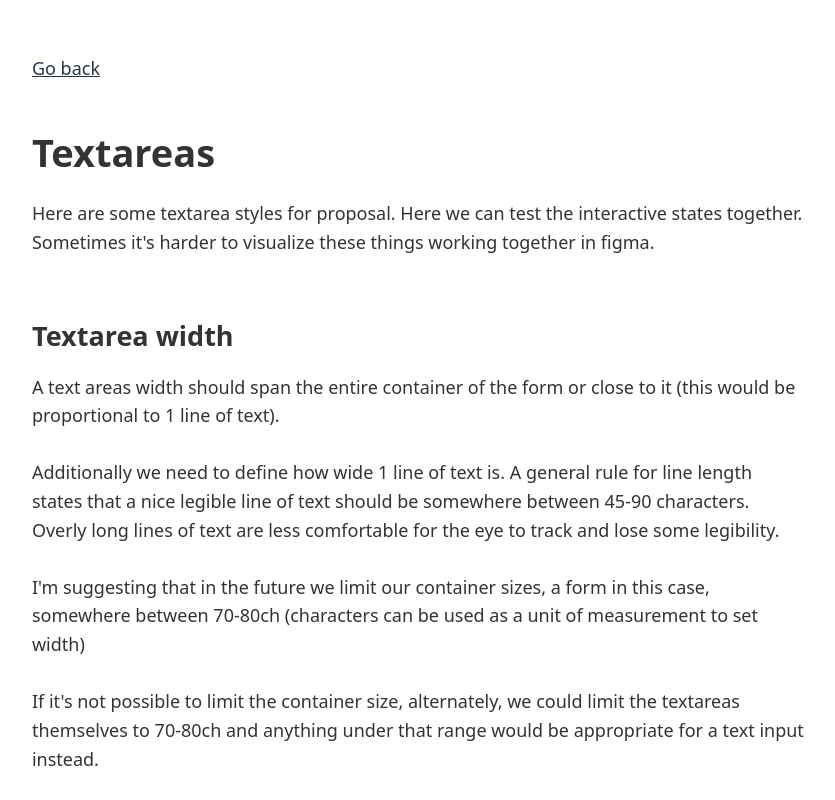
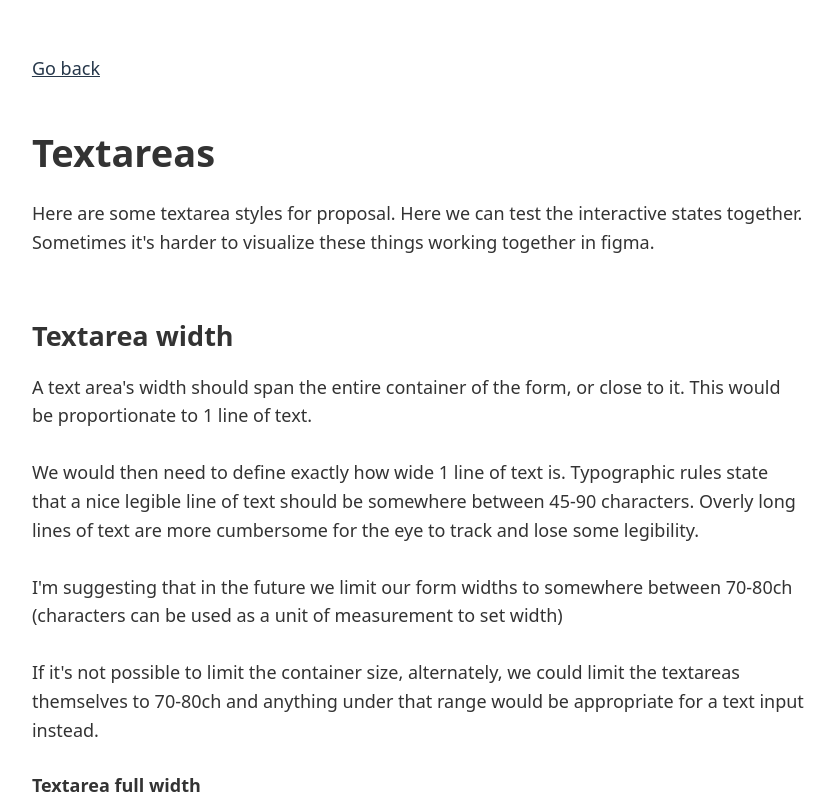
Before and after one commit to nmakuch/sandbox, a Next.js app: page /textarea in a window 1280 px wide. Shown: the top 800 px of the page, without its empty margins (222-1057 px from the left). Built offline with nearby package versions, Linux system fonts and the light colour scheme.

Commit message:
copy check

```diff
--- a/pages/text-inputs.js
+++ b/pages/text-inputs.js
@@ -55,11 +55,11 @@ export default function Inputs() {
                         </p>
                         <p>
                             Additionally we need to define how wide 1 line of text is.
-                            A general rule for <a href="https://practicaltypography.com/line-length.html">line length</a> states that a nice legible line of text
-                            should be somewhere between 45-90 characters. Overly long lines of text are less comfortable for the eye to track and lose some legibility.
+                            A general rule for <a href="https://practicaltypography.com/line-length.html">line length</a> states that they
+                            should be somewhere between 45-90 characters are easier to read. Overly long lines of text are more cumbersome for the eye to track and lose some legibility.
                         </p>
                         <p>
-                            I'm suggesting that in the future we limit our container sizes, a form in this case, somewhere between 70-80ch (characters can be used as a unit of measurement to set width)
+                            I'm suggesting that in the future we limit our widths to somewhere between 70-80ch (characters can be used as a unit of measurement to set width)
                         </p>
                         <p>
                             If it's not possible to limit the container size, alternately, we could limit the text inputs themselves to 70-80ch and anything over that range would be appropriate for a textarea instead.
--- a/pages/textarea.js
+++ b/pages/textarea.js
@@ -26,11 +26,11 @@ export default function Inputs() {
 
                     <section className={styles.InputsSection}>
                         <h2>Textarea width</h2>
-                        <p>A text areas width should span the entire container of the form or close to it (this would be proportional to 1 line of text).</p>
+                        <p>A text area's width should span the entire container of the form, or close to it. This would be proportionate to 1 line of text.</p>
 
-                        <p>Additionally we need to define how wide 1 line of text is. A general rule for line length states that a nice legible line of text should be somewhere between 45-90 characters. Overly long lines of text are less comfortable for the eye to track and lose some legibility.</p>
+                        <p>We would then need to define exactly how wide 1 line of text is. Typographic rules state that a nice legible line of text should be somewhere between 45-90 characters. Overly long lines of text are more cumbersome for the eye to track and lose some legibility.</p>
 
-                        <p>I'm suggesting that in the future we limit our container sizes, a form in this case, somewhere between 70-80ch (characters can be used as a unit of measurement to set width)</p>
+                        <p>I'm suggesting that in the future we limit our form widths to somewhere between 70-80ch (characters can be used as a unit of measurement to set width)</p>
 
                         <p>If it's not possible to limit the container size, alternately, we could limit the textareas themselves to 70-80ch and anything under that range would be appropriate for a text input instead.</p>
 
```
